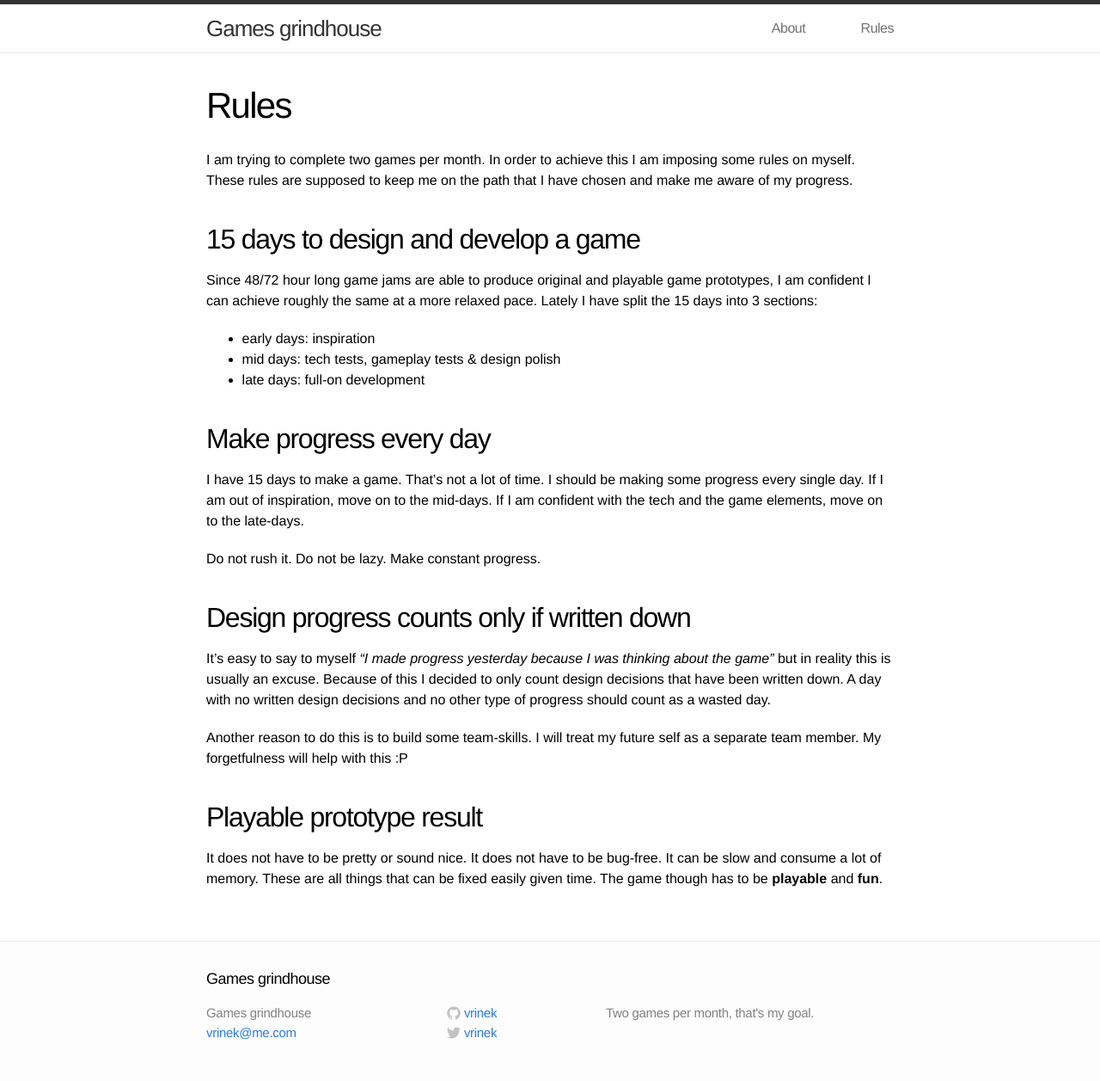
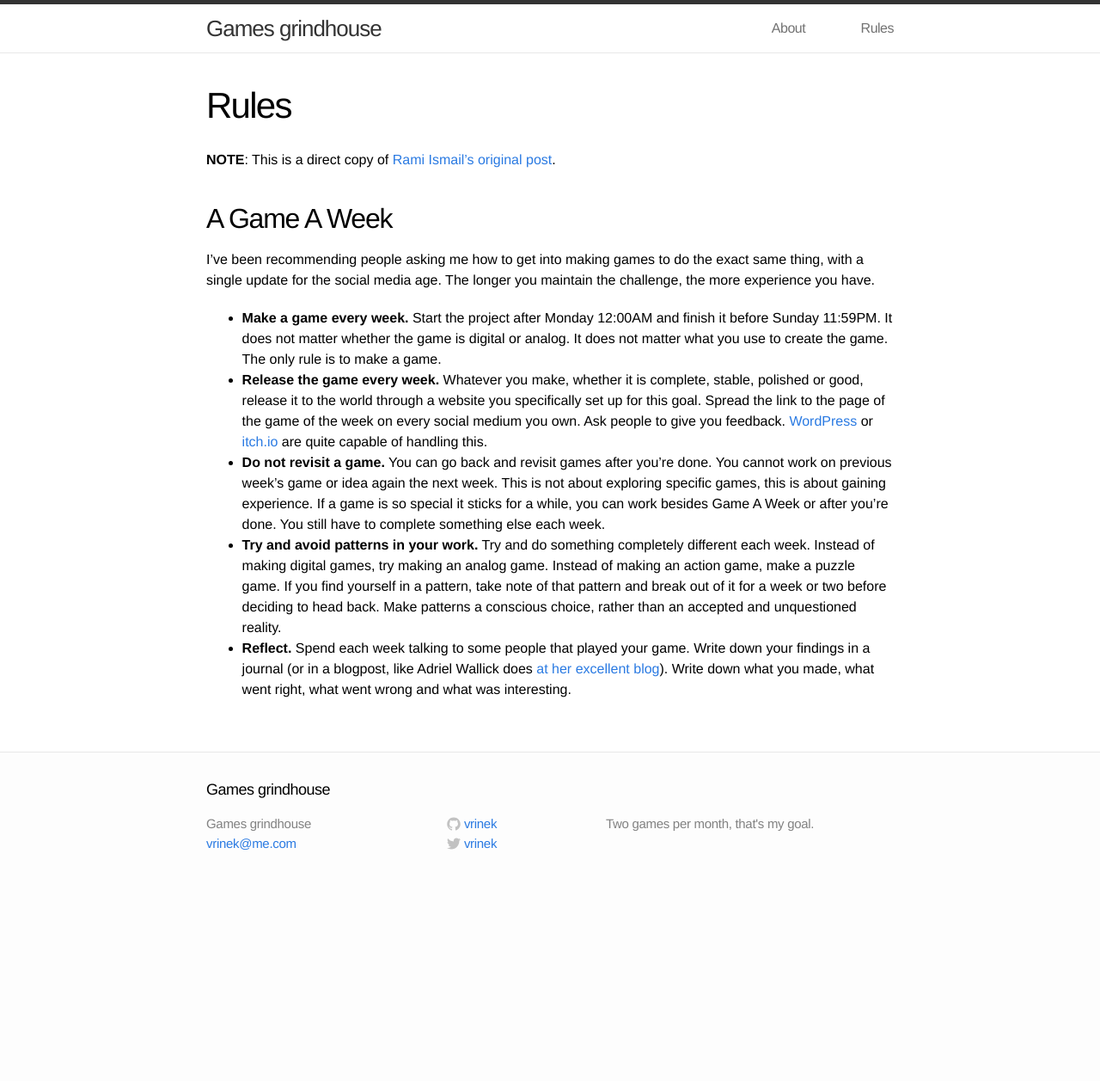
Before and after one commit to vrinek/vrinek.github.io, a Jekyll site: the page built from rules.md, in a window 1280 px wide. Shown: the whole page at 86% size. Built offline with Jekyll 4.4.1, drawn with Linux system fonts in a browser that asks for light colours; after the commit the page ends 1037 px from its top, so only the background shows below that.

Commit message:
Add another post & update rules

```diff
--- a/rules.md
+++ b/rules.md
@@ -4,29 +4,14 @@ title: Rules
 permalink: /rules/
 ---
 
-I am trying to complete two games per month. In order to achieve this I am imposing some rules on myself. These rules are supposed to keep me on the path that I have chosen and make me aware of my progress.
+**NOTE**: This is a direct copy of [Rami Ismail's original post](http://ramiismail.com/2014/02/game-a-week/).
 
-## 15 days to design and develop a game
+## A Game A Week
 
-Since 48/72 hour long game jams are able to produce original and playable game prototypes, I am confident I can achieve roughly the same at a more relaxed pace. Lately I have split the 15 days into 3 sections:
+I’ve been recommending people asking me how to get into making games to do the exact same thing, with a single update for the social media age. The longer you maintain the challenge, the more experience you have.
 
-- early days: inspiration
-- mid days: tech tests, gameplay tests & design polish
-- late days: full-on development
-
-## Make progress every day
-
-I have 15 days to make a game. That's not a lot of time. I should be making some progress every single day. If I am out of inspiration, move on to the mid-days. If I am confident with the tech and the game elements, move on to the late-days.
-
-Do not rush it. Do not be lazy. Make constant progress.
-
-## Design progress counts only if written down
-
-It's easy to say to myself _"I made progress yesterday because I was thinking about the game"_ but in reality this is usually an excuse. Because of this I decided to only count design decisions that have been written down. A day with no written design decisions and no other type of progress should count as a wasted day.
-
-Another reason to do this is to build some team-skills. I will treat my future self as a separate team member. My forgetfulness will help with this :P
-
-
-## Playable prototype result
-
-It does not have to be pretty or sound nice. It does not have to be bug-free. It can be slow and consume a lot of memory. These are all things that can be fixed easily given time. The game though has to be **playable** and **fun**.
+* **Make a game every week.** Start the project after Monday 12:00AM and finish it before Sunday 11:59PM. It does not matter whether the game is digital or analog. It does not matter what you use to create the game. The only rule is to make a game.
+* **Release the game every week.** Whatever you make, whether it is complete, stable, polished or good, release it to the world through a website you specifically set up for this goal. Spread the link to the page of the game of the week on every social medium you own. Ask people to give you feedback. [WordPress](http://wordpress.com/) or [itch.io](http://itch.io/) are quite capable of handling this.
+* **Do not revisit a game.** You can go back and revisit games after you’re done. You cannot work on previous week’s game or idea again the next week. This is not about exploring specific games, this is about gaining experience. If a game is so special it sticks for a while, you can work besides Game A Week or after you’re done. You still have to complete something else each week.
+* **Try and avoid patterns in your work.** Try and do something completely different each week. Instead of making digital games, try making an analog game. Instead of making an action game, make a puzzle game. If you find yourself in a pattern, take note of that pattern and break out of it for a week or two before deciding to head back. Make patterns a conscious choice, rather than an accepted and unquestioned reality.
+* **Reflect.** Spend each week talking to some people that played your game. Write down your findings in a journal (or in a blogpost, like Adriel Wallick does [at her excellent blog](http://msminotaur.com/blog/)). Write down what you made, what went right, what went wrong and what was interesting.
```
Also changed, not shown: _posts/2014-08-18-gaw-zero.md (added, +19 -0 lines).
